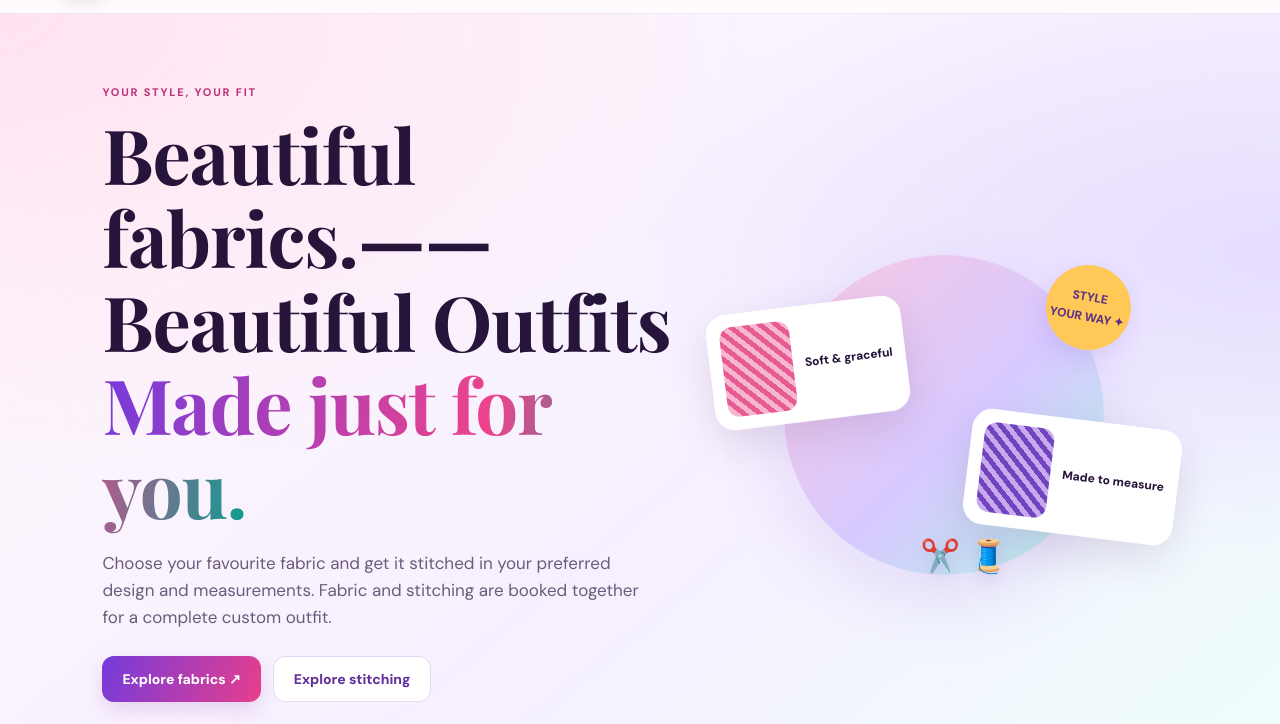
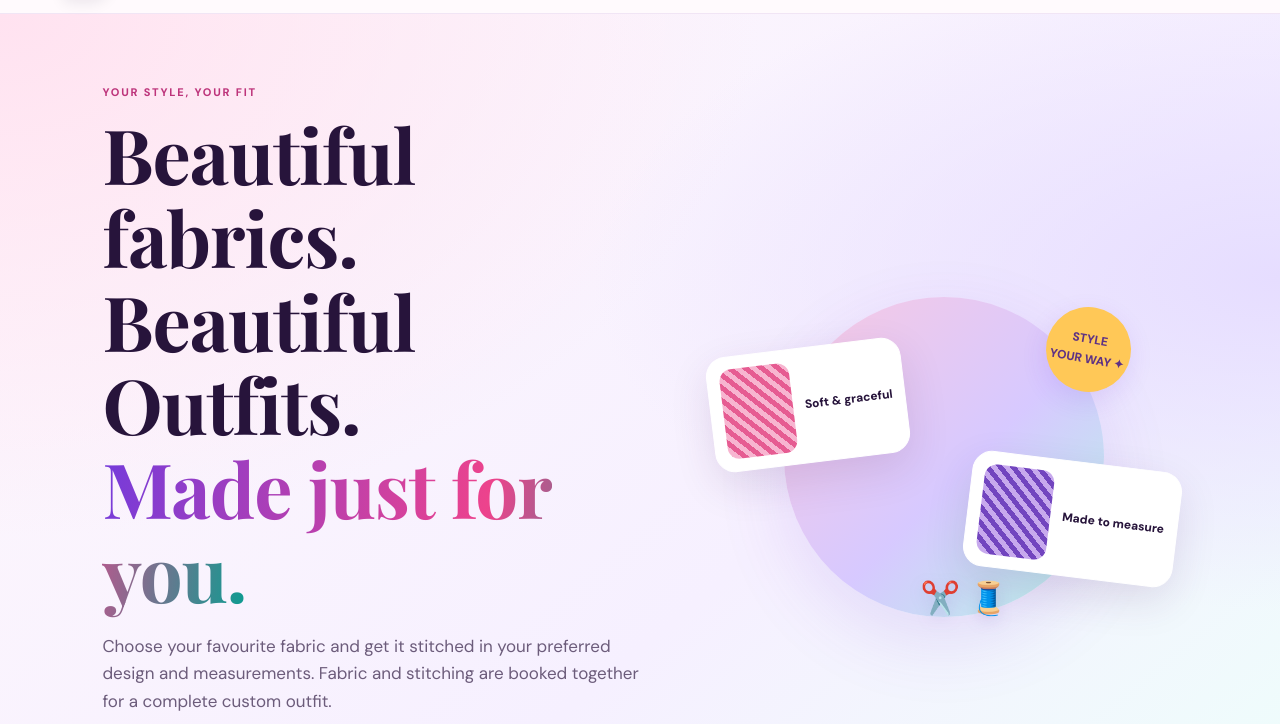
Before and after one commit to sankhalarakesh70-lab/Stitched-to-style, a plain HTML site: page index.html in a window 1280 px wide. Shown: the part 64-788 px from the top of the page. Drawn offline with nearby package versions, Linux system fonts and the light colour scheme; no server answers.

Commit message:
Update index.html

```diff
--- a/index.html
+++ b/index.html
@@ -35,7 +35,8 @@
 <section class="hero">
   <div class="hero-copy">
     <p class="eyebrow">YOUR STYLE, YOUR FIT</p>
-    <h1>Beautiful fabrics.—— Beautiful Outfits<br><span>Made just for you.</span></h1>
+    <h1>Beautiful fabrics.
+Beautiful Outfits.<br><span>Made just for you.</span></h1>
     <p class="hero-desc">Choose your favourite fabric and get it stitched in your preferred design and measurements. Fabric and stitching are booked together for a complete custom outfit.</p>
     <div class="hero-actions">
       <a class="btn btn-primary" href="#fabrics">Explore fabrics ↗</a>
```
